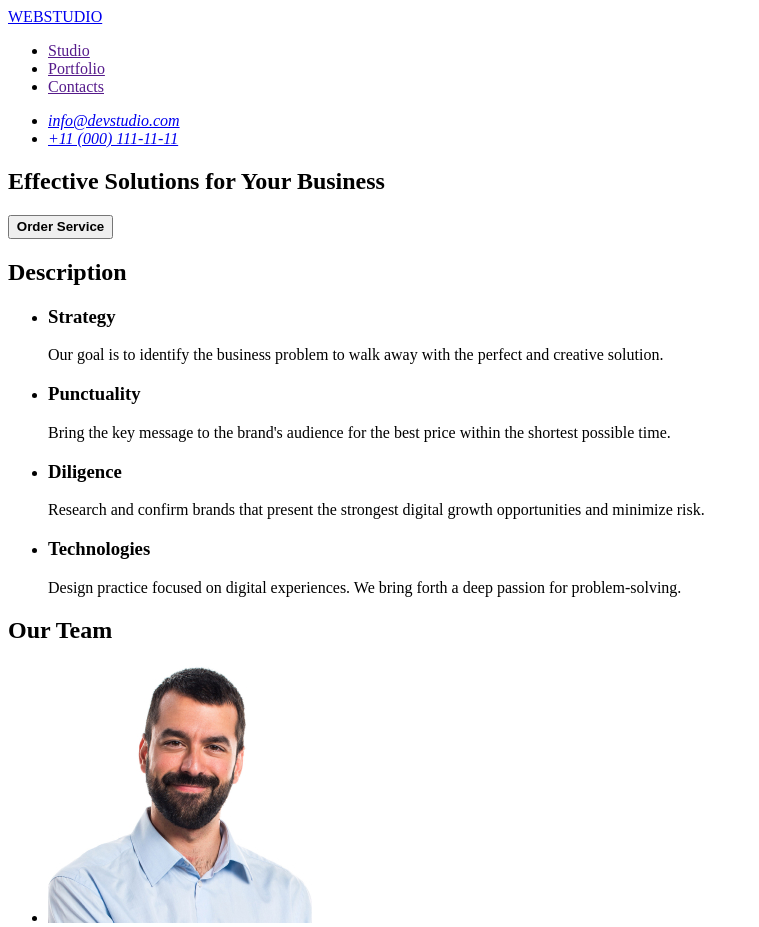
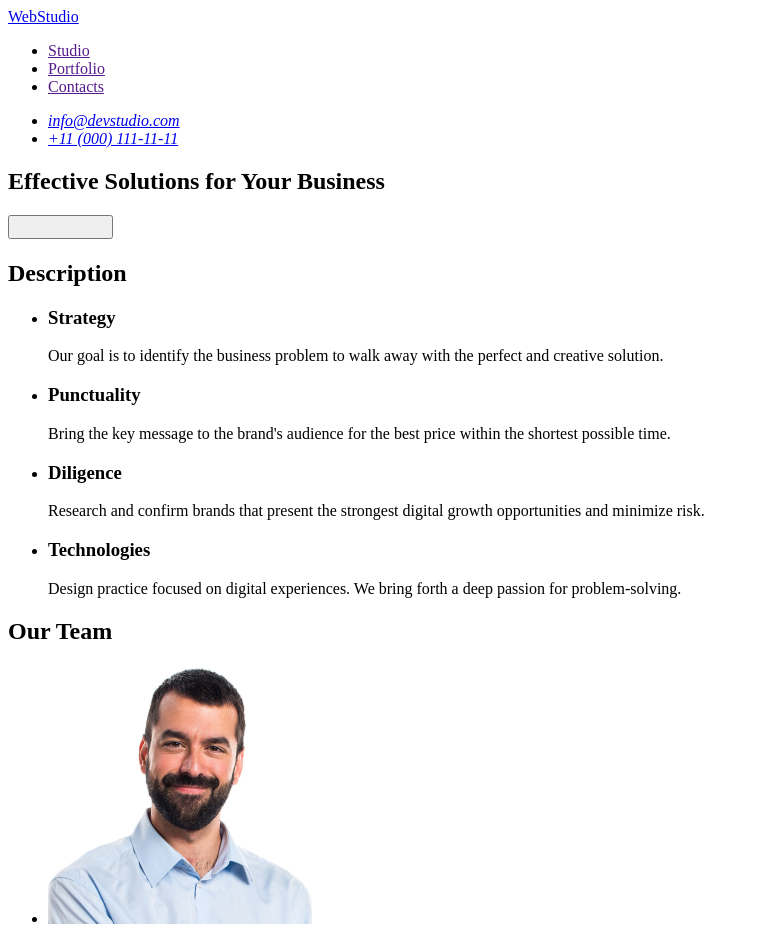
Before and after one commit to Irinaaissa/goit-markup-hw-01, a plain HTML site: page index.html in a window 1280 px wide. Shown: the top 927 px of the page, without its empty margins (0-759 px from the left). Drawn offline with Linux system fonts and the light colour scheme.

Commit message:
changes 8

```diff
--- a/index.html
+++ b/index.html
@@ -11,7 +11,7 @@
 
     <header>
         <nav>
-            <a href="./index.html">WEBSTUDIO</a>
+            <a href="./index.html">WebStudio</a>
             <ul>
 
                 <li><a href="">Studio</a></li>
@@ -37,8 +37,8 @@
             <h1>Effective Solutions for Your Business</h1>
 
             <button type="button" name="Order Service" style="width:
-                105px; height:24px;" >
-                <b>Order Service</b>
+                105px; height:24px;" Order Service>
+
             </button>
 
         </section>
```
